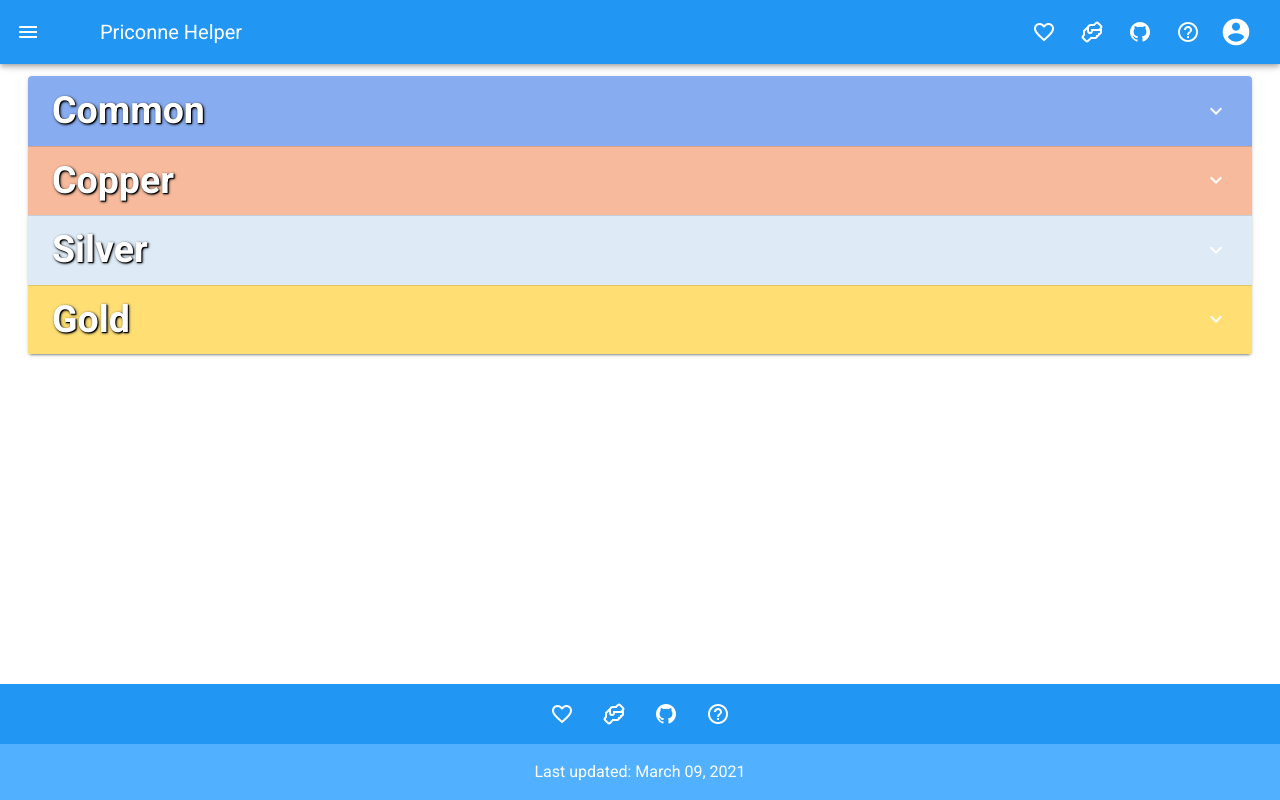
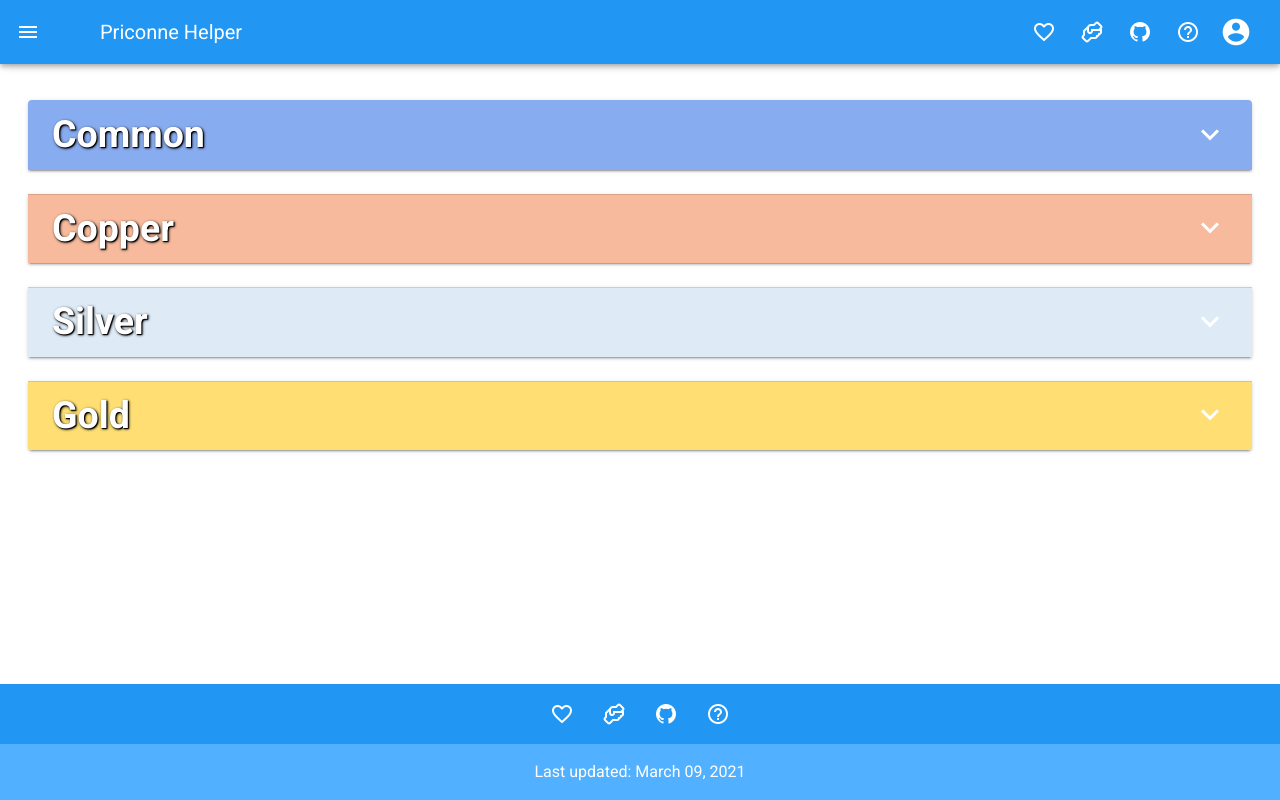
Before and after one commit to cahuizar/priconne-helper, a Vue app: page /equipment in a window 1280 px wide. Built offline with nearby package versions, Linux system fonts and the light colour scheme.

Commit message:
Fix styling issues

```diff
--- a/src/App.vue
+++ b/src/App.vue
@@ -2,7 +2,7 @@
   <v-app>
     <p-nav />
     <v-main>
-      <v-container fluid>
+      <v-container class="mt-6" fluid>
         <router-view></router-view>
       </v-container>
     </v-main>
--- a/src/views/Equipment.vue
+++ b/src/views/Equipment.vue
@@ -1,11 +1,11 @@
 <template>
     <v-expansion-panels popout multiple>
-      <v-expansion-panel :class="'expansion--'+equipment.name.toLocaleLowerCase()"
+      <v-expansion-panel :class="'mb-6 expansion--'+equipment.name.toLocaleLowerCase()"
                          v-for="equipment in equipments" :key="equipment.name">
         <v-expansion-panel-header>
           <h2 :class="equipment.name.toLocaleLowerCase()">{{ equipment.name }}</h2>
           <template v-slot:actions>
-            <v-icon color="white">
+            <v-icon large color="white">
               $expand
             </v-icon>
           </template>
```
